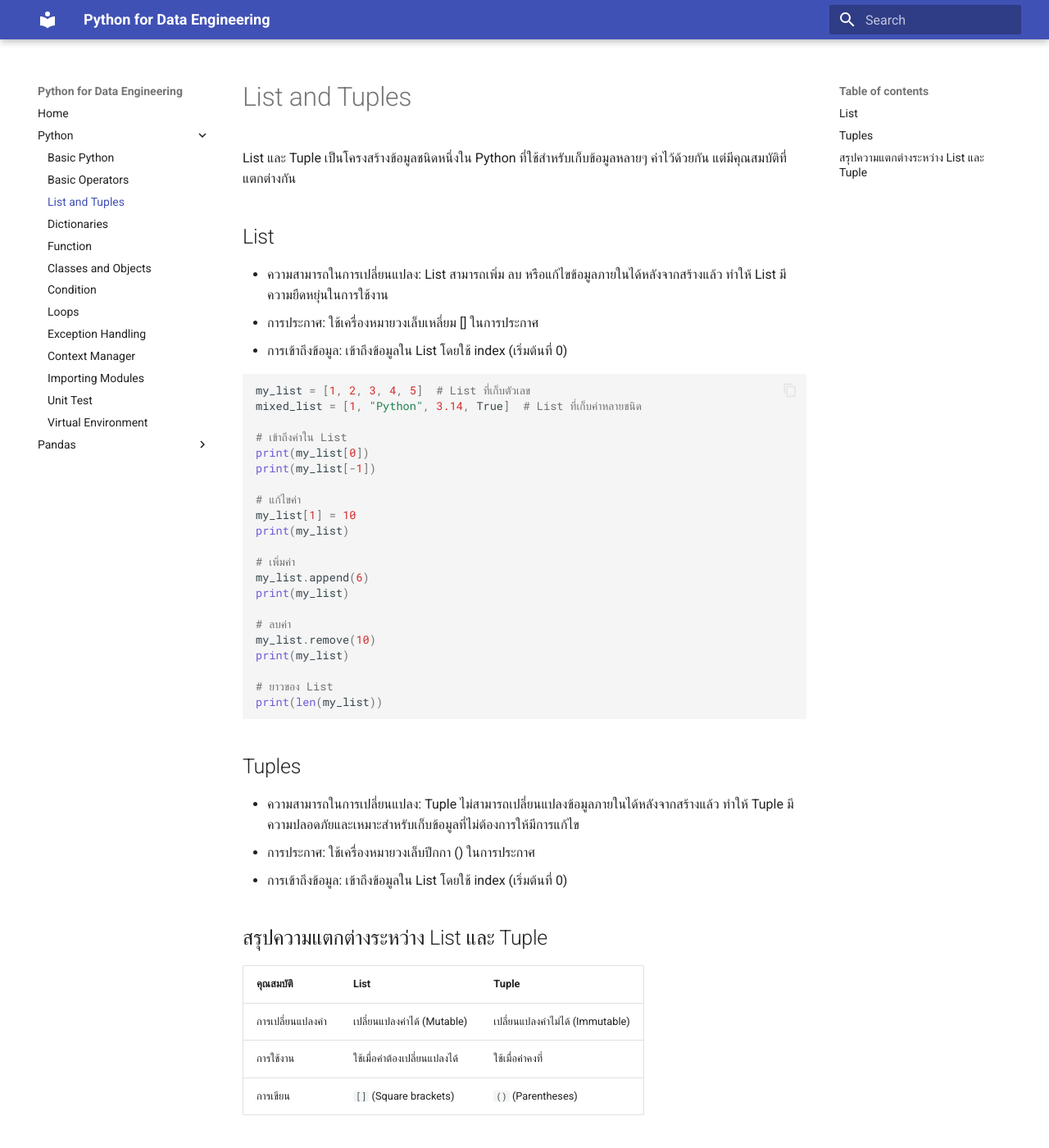
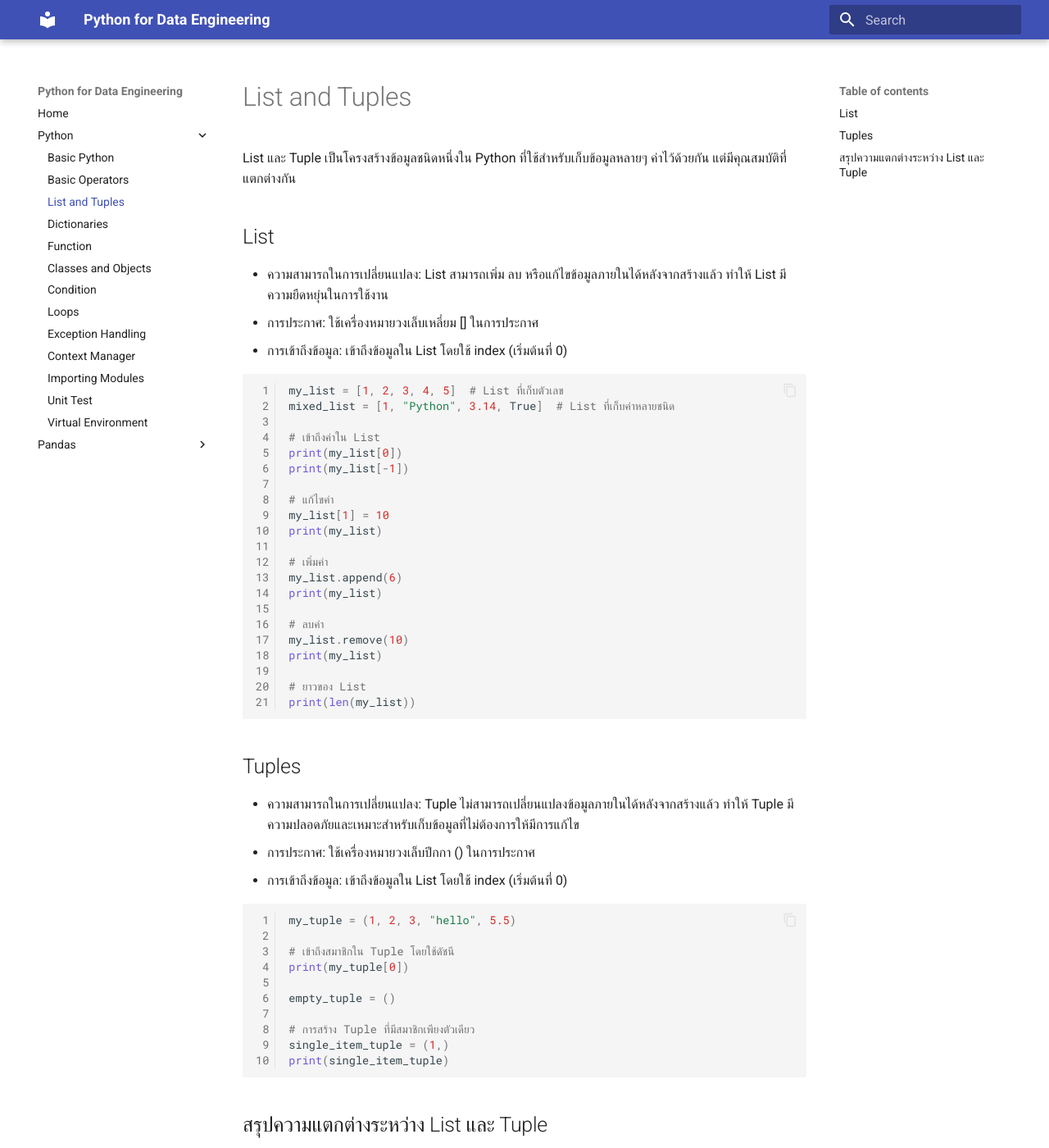
Before and after one commit to lifnaja/python-tutorial, an MkDocs documentation site: the page built from docs/python/lists_tuples.md, in a window 1280 px wide and 1400 px high. Shown: the whole window at 82% size. Built offline with MkDocs 1.6.1 and Material for MkDocs 9.7.7, drawn with Linux system fonts in a browser that asks for light colours; a script that is not in the unit is left out.

Commit message:
adjust content in class | condition | exception | list

````diff
--- a/docs/python/lists_tuples.md
+++ b/docs/python/lists_tuples.md
@@ -7,7 +7,7 @@ List และ Tuple เป็นโครงสร้างข้อมูล
 - การเข้าถึงข้อมูล: เข้าถึงข้อมูลใน List โดยใช้ index (เริ่มต้นที่ 0)
 
 
-```py
+```py linenums="1"
 my_list = [1, 2, 3, 4, 5]  # List ที่เก็บตัวเลข
 mixed_list = [1, "Python", 3.14, True]  # List ที่เก็บค่าหลายชนิด
 
@@ -36,6 +36,19 @@ print(len(my_list))
 - การประกาศ: ใช้เครื่องหมายวงเล็บปีกกา () ในการประกาศ
 - การเข้าถึงข้อมูล: เข้าถึงข้อมูลใน List โดยใช้ index (เริ่มต้นที่ 0)
 
+```py linenums="1"
+my_tuple = (1, 2, 3, "hello", 5.5)
+
+# เข้าถึงสมาชิกใน Tuple โดยใช้ดัชนี
+print(my_tuple[0])
+
+empty_tuple = ()
+
+# การสร้าง Tuple ที่มีสมาชิกเพียงตัวเดียว
+single_item_tuple = (1,)
+print(single_item_tuple)
+```
+
 
 ## สรุปความแตกต่างระหว่าง List และ Tuple
 
````
Also changed, not shown: docs/python/classes_and_objects.md (+9 -8 lines), docs/python/condition.md (+1 -1 lines), docs/python/exception_handling.md (+0 -2 lines).
